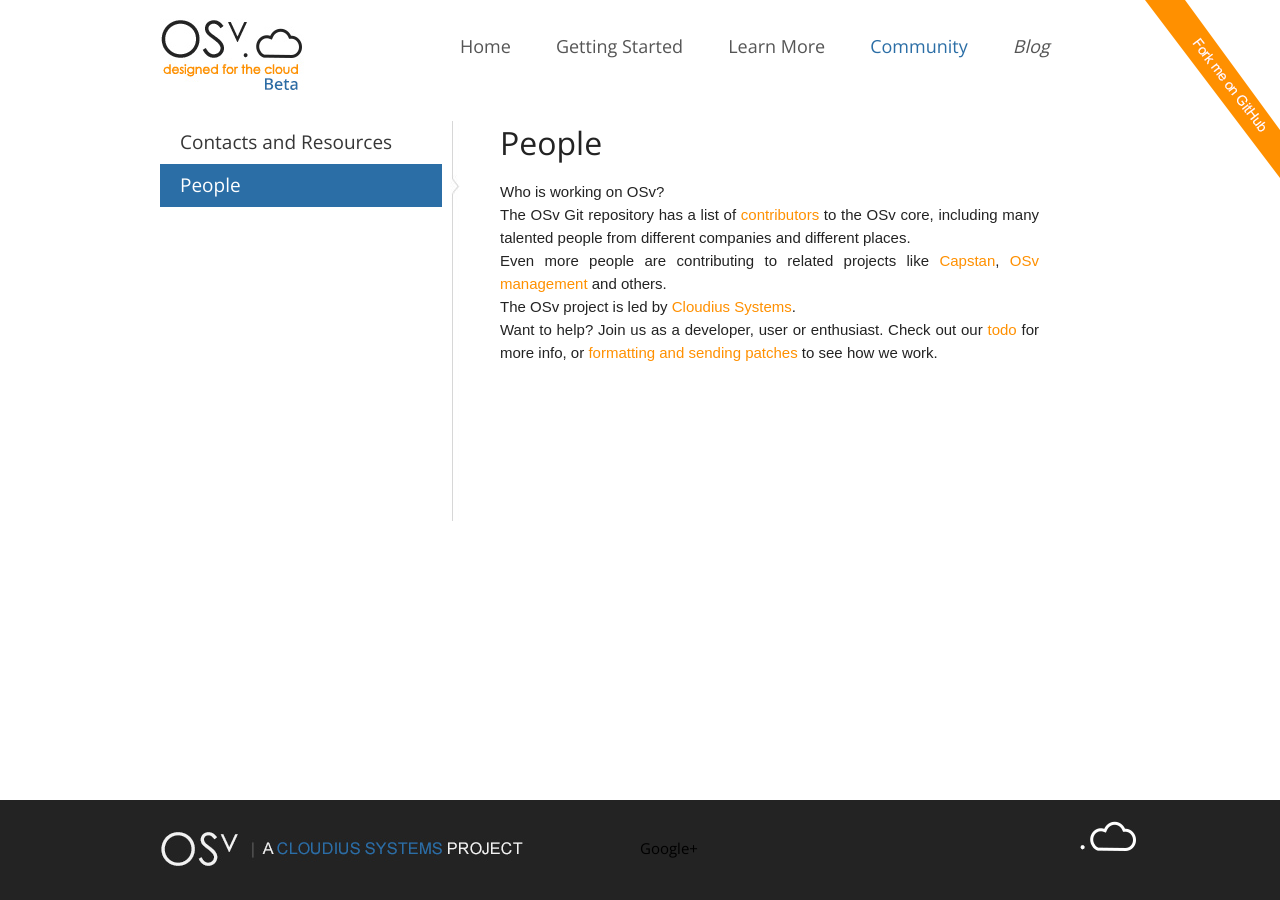
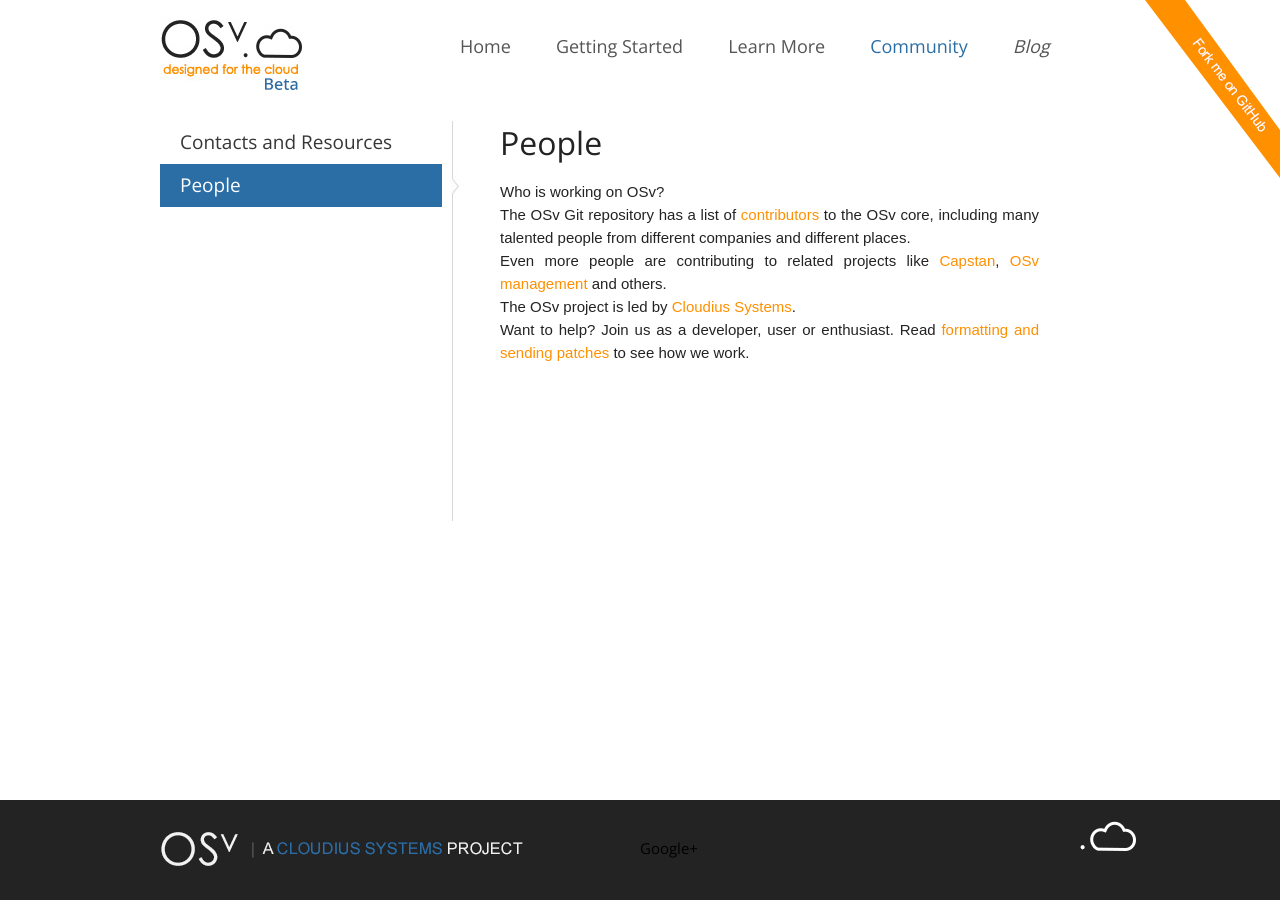
Before and after one commit to osv-io/osv-io.github.io, a Jekyll site: the page built from _posts/community/0000-01-24-people.markdown, in a window 1280 px wide. Built offline with Jekyll 4.4.1, drawn with Linux system fonts in a browser that asks for light colours.

Commit message:
Remove todo link
Fixes #124

Signed-off-by: Don Marti <dmarti@cloudius-systems.com>

```diff
--- a/_posts/community/0000-01-24-people.markdown
+++ b/_posts/community/0000-01-24-people.markdown
@@ -22,4 +22,4 @@ and others.
 The OSv project is led by [Cloudius Systems](http://cloudius-systems.com/).
 
 Want to help? Join us as a developer, user or enthusiast.
-Check out our [todo](/todo) for more info, or [formatting and sending patches](https://github.com/cloudius-systems/osv/wiki/Formatting-and-sending-patches) to see how we work.
+Read [formatting and sending patches](https://github.com/cloudius-systems/osv/wiki/Formatting-and-sending-patches) to see how we work.
```
